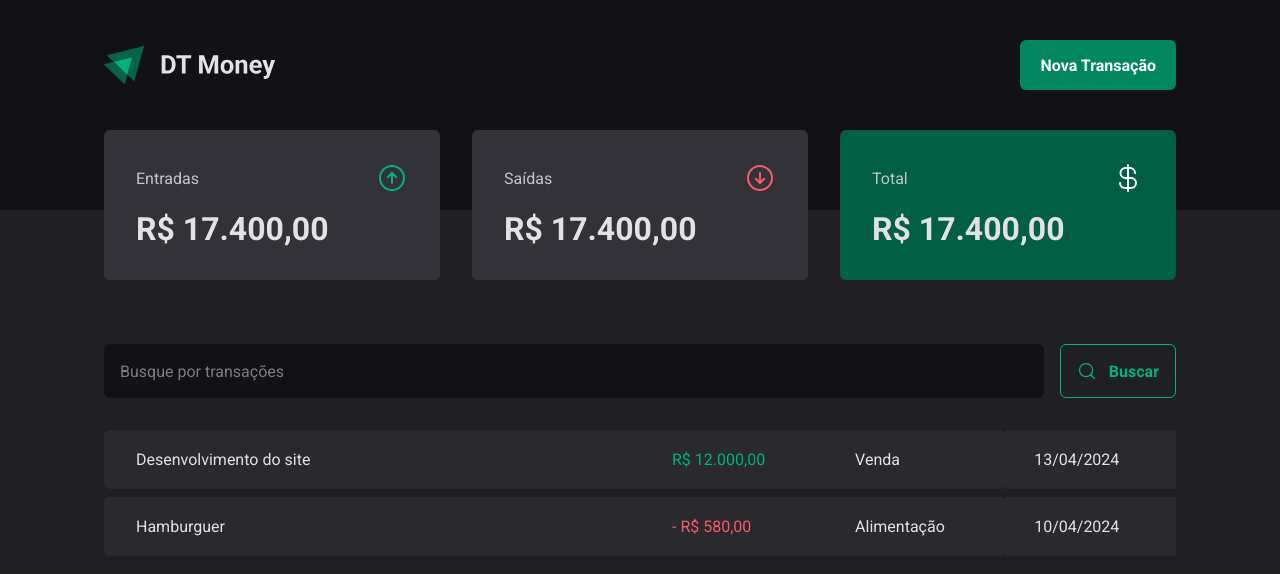
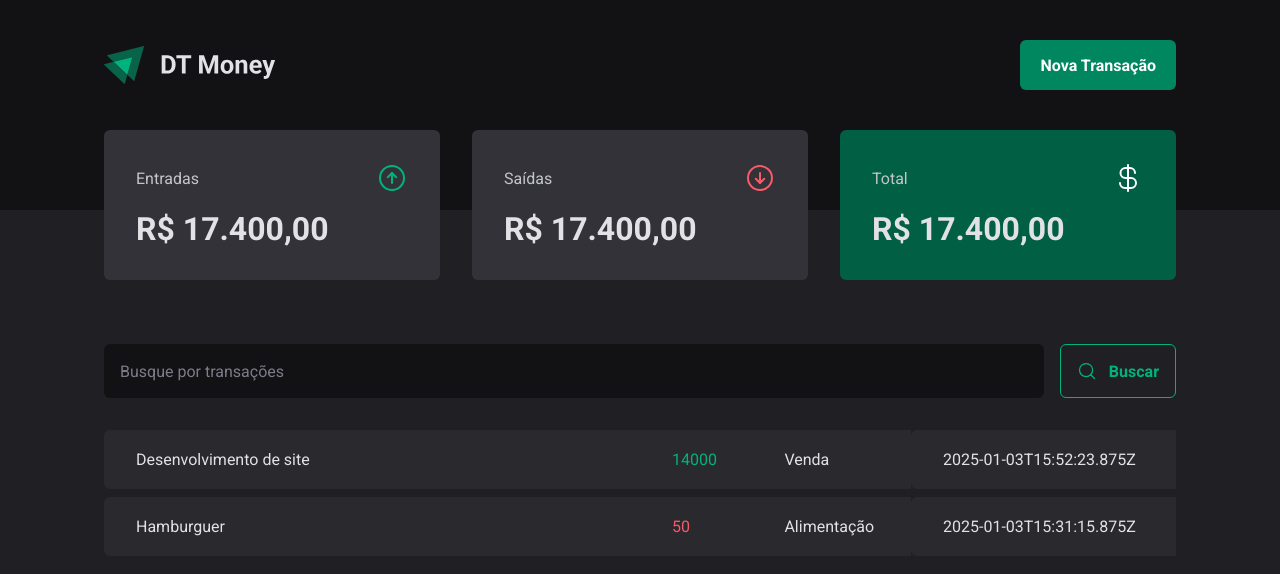
Before and after one commit to arrobarafael/dt-money-new, a React (Vite) app: page / in a window 1280 px wide. Shown: the top 574 px of the page. Built offline with nearby package versions, Linux system fonts and the light colour scheme; data requests are answered from the project's data file.

Commit message:
Resgatando dados da API e listando em tela

```diff
--- a/src/pages/Transactions/index.tsx
+++ b/src/pages/Transactions/index.tsx
@@ -1,3 +1,4 @@
+import { useEffect, useState } from 'react';
 import { Header } from '../../components/Header';
 import { SearchForm } from '../../components/SearchForm';
 import { Summary } from '../../components/Summary';
@@ -7,7 +8,30 @@
   TransactionsTable,
 } from './styles';
 
+interface Transaction {
+  id: number;
+  description: string;
+  type: 'income' | 'outcome';
+  price: number;
+  category: string;
+  createdAt: string;
+}
+
 export function Transactions() {
+  const [transactions, setTransactions] = useState<Transaction[]>([]);
+
+  async function loadTransaction() {
+    const response = await fetch('http://localhost:3000/transactions');
+    const data = await response.json();
+
+    console.log(data);
+    setTransactions(data);
+  }
+
+  useEffect(() => {
+    loadTransaction();
+  }, []);
+
   return (
     <div>
       <Header />
@@ -16,22 +40,20 @@
         <SearchForm />
         <TransactionsTable>
           <tbody>
-            <tr>
-              <td width="50%">Desenvolvimento do site</td>
-              <td>
-                <PriceHighlight variant="income">R$ 12.000,00</PriceHighlight>
-              </td>
-              <td>Venda</td>
-              <td>13/04/2024</td>
-            </tr>
-            <tr>
-              <td width="50%">Hamburguer</td>
-              <td>
-                <PriceHighlight variant="outcome">- R$ 580,00</PriceHighlight>
-              </td>
-              <td>Alimentação</td>
-              <td>10/04/2024</td>
-            </tr>
+            {transactions.map((transaction) => {
+              return (
+                <tr key={transaction.id}>
+                  <td width="50%">{transaction.description}</td>
+                  <td>
+                    <PriceHighlight variant={transaction.type}>
+                      {transaction.price}
+                    </PriceHighlight>
+                  </td>
+                  <td>{transaction.category}</td>
+                  <td>{transaction.createdAt}</td>
+                </tr>
+              );
+            })}
           </tbody>
         </TransactionsTable>
       </TransactionsContainer>
```
